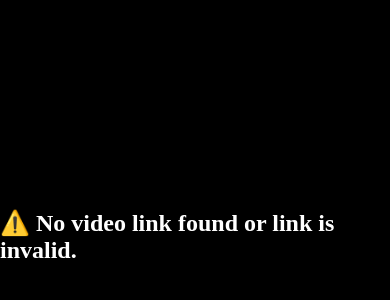
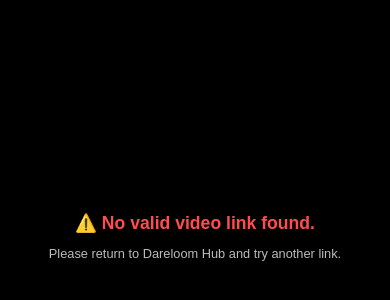
Before and after one commit to jarvis0000000/adulthub, a website: page watch.html in a window 390 px wide. Shown: the part 186-486 px from the top of the page. Drawn offline with Linux system fonts and the light colour scheme.

Commit message:
Update watch.html

```diff
--- a/watch.html
+++ b/watch.html
@@ -1,47 +1,105 @@
-<!DOCTYPE html>  <html lang="en">    <head>
+<!DOCTYPE html>
+<html lang="en">
+<head>
   <meta charset="UTF-8" />
   <meta name="viewport" content="width=device-width, initial-scale=1.0" />
-  <title>Now Watching</title>
+  <title>Now Watching | Dareloom Hub</title>
+
+  <!-- SEO + Fallback Meta -->
+  <meta name="robots" content="index, follow" />
+  <meta name="description" content="Watch high-quality streaming content safely on Dareloom Hub." />
+  <link rel="canonical" href="https://dareloom.fun/watch.html" />
+
   <style>
-    body, html {
+    html, body {
       margin: 0;
       padding: 0;
       height: 100%;
-      background: #000;
+      width: 100%;
+      background-color: #000;
+      overflow: hidden;
       display: flex;
+      align-items: center;
       justify-content: center;
-      align-items: center;
+      font-family: Arial, sans-serif;
+      color: #fff;
     }
+
     iframe {
       width: 100%;
       height: 100%;
       border: none;
-      /* Streamtape embed requires this for full-screen */
       position: absolute;
       top: 0;
       left: 0;
+      background: #000;
     }
-    h2 {
-        z-index: 10;
+
+    .fallback {
+      text-align: center;
+      padding: 20px;
+      max-width: 90%;
+    }
+
+    .fallback h2 {
+      color: #ff4d4d;
+      font-size: 1.4em;
+      margin-bottom: 10px;
+    }
+
+    .fallback p {
+      color: #bbb;
+      font-size: 0.9em;
+    }
+
+    @media (max-width: 600px) {
+      .fallback h2 { font-size: 1.1em; }
+      .fallback p { font-size: 0.8em; }
     }
   </style>
 </head>
 <body>
   <script>
-    // Get Streamtape URL from query param
-    const params = new URLSearchParams(window.location.search);
-    let videoUrl = params.get("url");   // Safety check: only display if a video URL is present and it looks like a Streamtape embed
-if (videoUrl && (videoUrl.includes('streamtape.com/e/') || videoUrl.includes('stape.fun/e/'))) {
-  // Set iframe source using the videoUrl (which is now guaranteed to be an embed link from script.js)
-  document.body.innerHTML = `
-    <iframe src="${videoUrl}" allowfullscreen allow="autoplay; fullscreen; encrypted-media; picture-in-picture"></iframe>
-  `;
-} else {
-  // Fallback message
-  document.body.innerHTML = "<h2 style='color:white;'>⚠️ No video link found or link is invalid.</h2>";
-  console.error("Invalid URL passed to watch.html:", videoUrl);
-}
+    (function() {
+      const params = new URLSearchParams(window.location.search);
+      let videoUrl = params.get("url");
 
+      // ✅ Safety: Validate and auto-correct streamtape links if needed
+      if (videoUrl) {
+        videoUrl = decodeURIComponent(videoUrl.trim());
+        if (videoUrl.includes("streamtape.com/v/")) {
+          const id = videoUrl.split("/v/")[1]?.split("/")[0];
+          if (id) videoUrl = `https://streamtape.com/e/${id}/`;
+        } else if (videoUrl.includes("stape.fun/v/")) {
+          const id = videoUrl.split("/v/")[1]?.split("/")[0];
+          if (id) videoUrl = `https://stape.fun/e/${id}/`;
+        }
+      }
+
+      // ✅ Display iframe if valid embed link
+      if (videoUrl && (videoUrl.includes("streamtape.com/e/") || videoUrl.includes("stape.fun/e/"))) {
+        document.body.innerHTML = `
+          <iframe
+            src="${videoUrl}"
+            allowfullscreen
+            allow="autoplay; fullscreen; encrypted-media; picture-in-picture">
+          </iframe>
+        `;
+      } else {
+        // ⚠️ Fallback safe message
+        document.body.innerHTML = `
+          <div class="fallback">
+            <h2>⚠️ No valid video link found.</h2>
+            <p>Please return to Dareloom Hub and try another link.</p>
+          </div>
+        `;
+        console.warn("Invalid or missing video URL:", videoUrl);
+      }
+
+      // 🧩 Optional: auto-set canonical dynamically
+      const canonical = document.querySelector('link[rel="canonical"]');
+      if (canonical && videoUrl) canonical.href = location.origin + location.pathname + "?url=" + encodeURIComponent(videoUrl);
+    })();
   </script>
 </body>
 </html>
```
